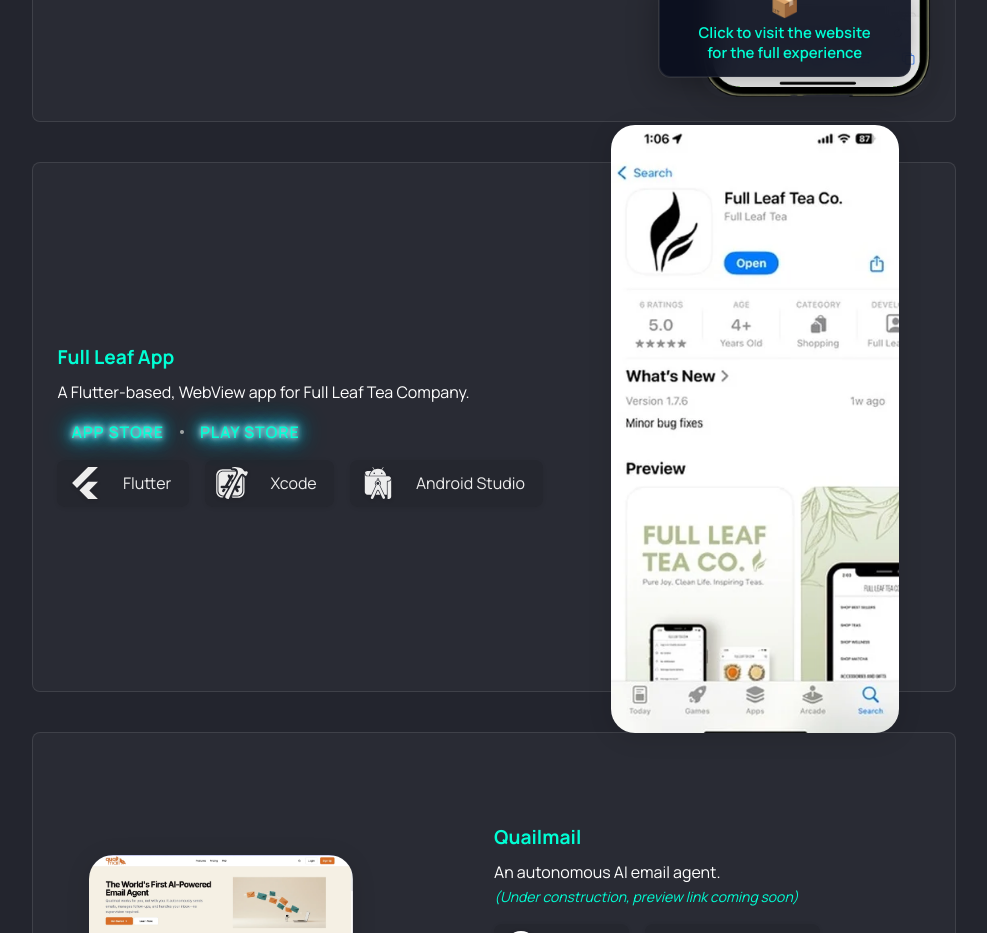
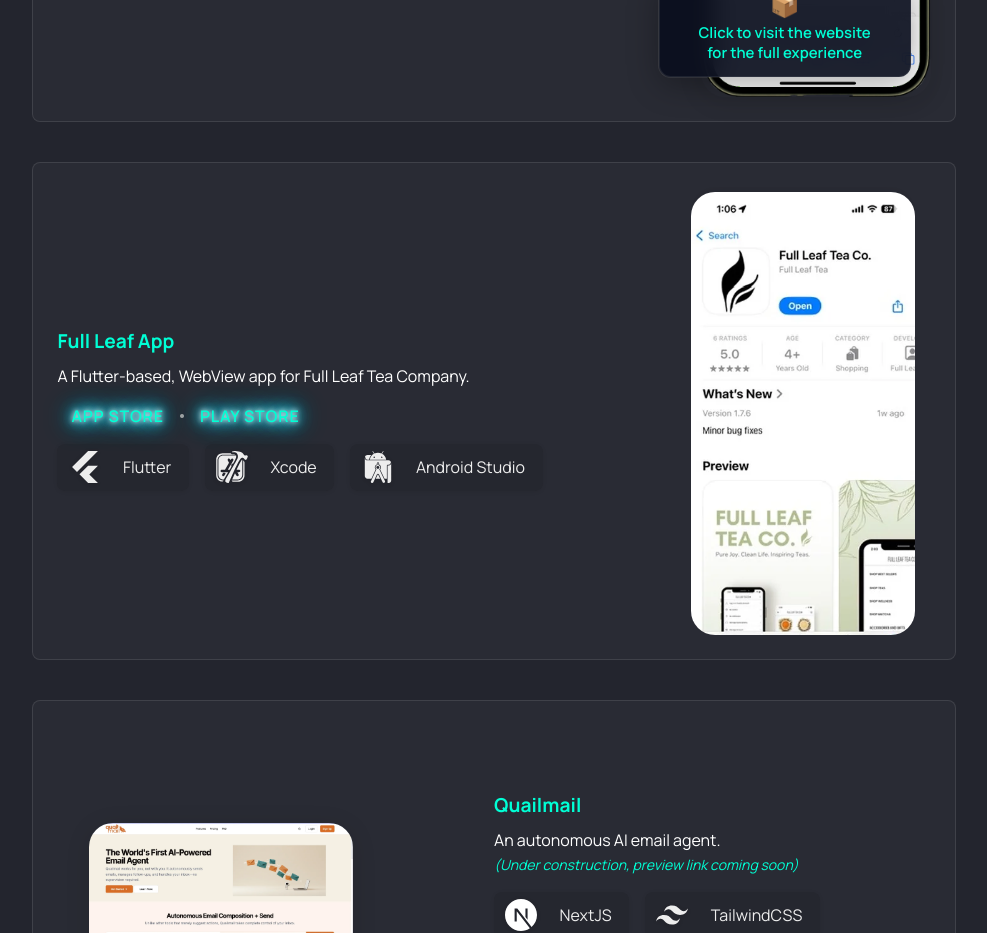
Before and after one commit to Max-Burleigh/max-portfolio-v4, a Next.js app: page / in a window 1280 px wide. Shown: the part 2420-3353 px from the top of the page, without its empty margins (146-1133 px from the left). Built offline with nearby package versions, Linux system fonts and the light colour scheme.

Commit message:
fix: prevent full leaf screenshot overflow

```diff
--- a/app/globals.css
+++ b/app/globals.css
@@ -761,6 +761,24 @@
     width: 100%;
     max-width: clamp(220px, 28vw, 320px);
     aspect-ratio: 1 / 2;
+    display: block;
+    overflow: hidden;
+  }
+  .project-card.full-leaf-app-card .project-image-container > span {
+    width: 100% !important;
+    height: auto !important;
+    max-width: 100% !important;
+    display: block !important;
+  }
+  .project-card.full-leaf-app-card .project-image-container > span > span {
+    width: 100% !important;
+    height: auto !important;
+    display: block !important;
+  }
+  .project-card.full-leaf-app-card .project-image-container img {
+    width: 100% !important;
+    height: auto !important;
+    aspect-ratio: 1 / 2;
   }
   .project-card.full-leaf-app-card .project-info > .flex.justify-center.items-center > .inline-block { padding-top: 1rem !important; padding-bottom: 1rem !important; }
 }
@@ -771,6 +789,40 @@
   .project-card.quailmail-card .project-media { justify-content: flex-start !important; }
   .project-card.quailmail-card .project-image-container,
   .project-card.quailmail-card img { margin-left: 16px !important; }
+}
+
+/* Fix: Full Leaf App image overflow on desktop only */
+@media (min-width: 769px) {
+  /* Keep portrait aspect but ensure height never exceeds 480px (240 * 2) */
+  .project-card.full-leaf-app-card .project-media {
+    flex: 0 1 clamp(200px, 22vw, 240px);
+    max-width: clamp(200px, 22vw, 240px);
+  }
+
+  .project-card.full-leaf-app-card .project-image-container {
+    width: 100%;
+    height: auto;
+    max-width: clamp(200px, 22vw, 240px);
+    aspect-ratio: 1 / 2;
+    border-radius: 1.5rem;
+    overflow: hidden;
+  }
+
+  .project-card.full-leaf-app-card .project-image-container > span,
+  .project-card.full-leaf-app-card .project-image-container > span > span {
+    border-radius: inherit !important;
+    overflow: hidden;
+  }
+
+  /* Override Next/Image inline sizing for this one screenshot only */
+  .project-card.full-leaf-app-card img.full-leaf-app-screenshot {
+    width: 100% !important;
+    height: auto !important;
+    object-fit: cover !important;
+    object-position: top center !important;
+    display: block;
+    border-radius: inherit !important;
+  }
 }
 @media (max-width: 768px) {
   .visit-site-message p { font-size: 0.85rem !important; line-height: 1.3 !important; margin: 0 !important; }
```
